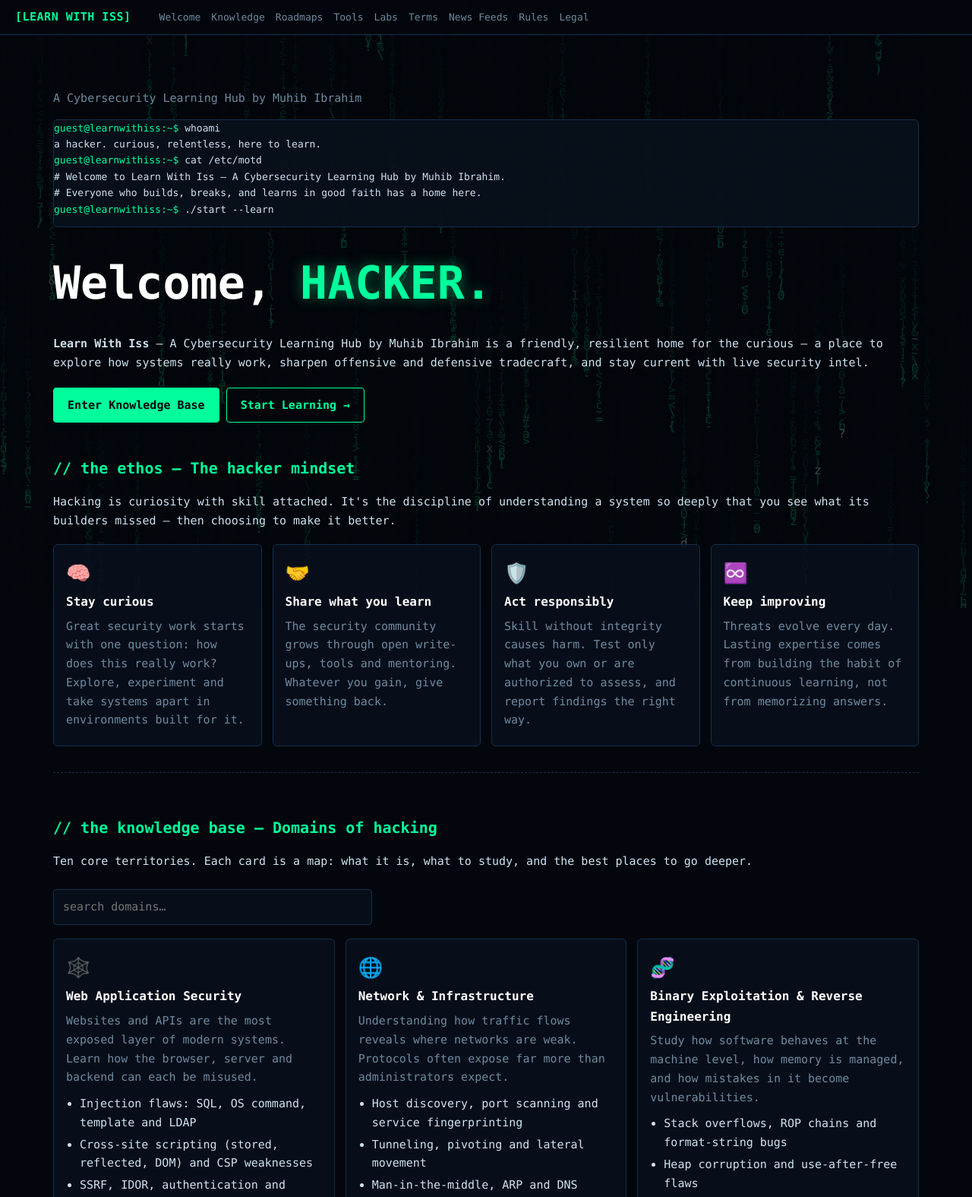
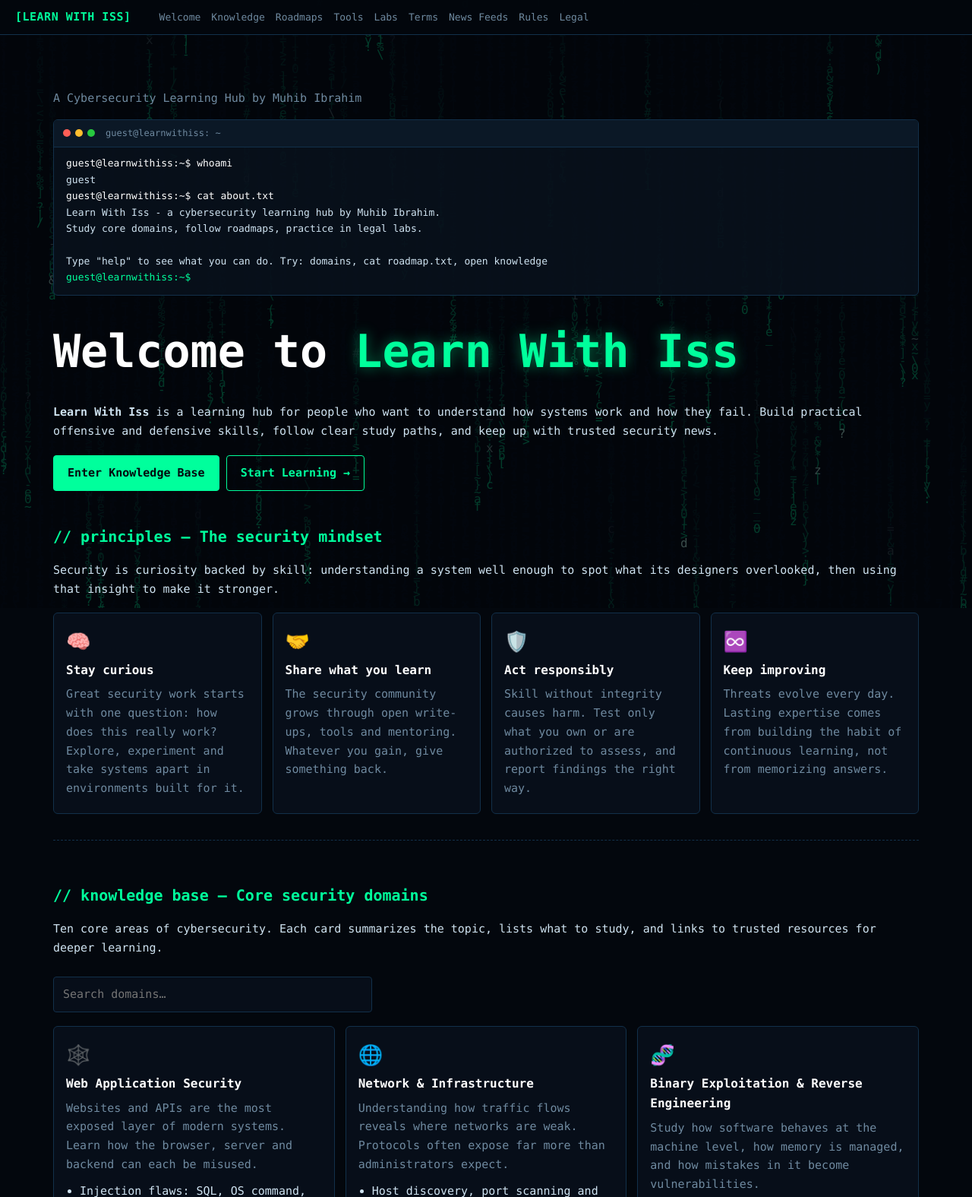
Before and after one commit to muhibibrahim-6/Learn-with-Iss, a Flask app: page / in a window 1280 px wide. Shown: the top 1575 px of the page at 76% size. Run offline with Flask 3, Linux system fonts and the light colour scheme.

Commit message:
Update index.html

```diff
--- a/templates/index.html
+++ b/templates/index.html
@@ -27,29 +27,26 @@
 <main>
 <section id="welcome" class="hero">
   <p class="muted">{{ tagline }}</p>
-  <div class="term">
-    <div><span class="p">guest@learnwithiss:~$</span> whoami</div>
-    <div>a hacker. curious, relentless, here to learn.</div>
-    <div><span class="p">guest@learnwithiss:~$</span> cat /etc/motd</div>
-    <div># Welcome to {{ site_name }} — {{ tagline }}.</div>
-    <div># Everyone who builds, breaks, and learns in good faith has a home here.</div>
-    <div><span class="p">guest@learnwithiss:~$</span> ./start --learn<span class="cur">█</span></div>
+  <div class="term" id="term" role="application" aria-label="Interactive terminal">
+    <div class="term-bar"><i></i><i></i><i></i><span>guest@learnwithiss: ~</span></div>
+    <div id="term-out" aria-live="polite"></div>
+    <div class="term-line"><span class="p" id="term-ps1"></span><input id="term-in" type="text" spellcheck="false" autocomplete="off" autocapitalize="off" aria-label="Terminal input"></div>
   </div>
-  <h1>Welcome, <em>HACKER.</em></h1>
-  <p><strong>{{ site_name }}</strong> — {{ tagline }} is a friendly, resilient home for the curious — a place to explore how systems really work, sharpen offensive and defensive tradecraft, and stay current with live security intel.</p>
+  <h1>Welcome to <em>{{ site_name }}</em></h1>
+  <p><strong>{{ site_name }}</strong> is a learning hub for people who want to understand how systems work and how they fail. Build practical offensive and defensive skills, follow clear study paths, and keep up with trusted security news.</p>
   <p class="cta"><a class="btn" href="#knowledge">Enter Knowledge Base</a> <a class="btn alt" href="#paths">Start Learning →</a></p>
 
-  <h2 class="sub">// the ethos — The hacker mindset</h2>
-  <p>Hacking is curiosity with skill attached. It's the discipline of understanding a system so deeply that you see what its builders missed — then choosing to make it better.</p>
+  <h2 class="sub">// principles — The security mindset</h2>
+  <p>Security is curiosity backed by skill: understanding a system well enough to spot what its designers overlooked, then using that insight to make it stronger.</p>
   <div class="grid g4">
     {% for icon, t, d in ethos %}<article class="card"><div class="ico">{{ icon }}</div><h3>{{ t }}</h3><p>{{ d }}</p></article>{% endfor %}
   </div>
 </section>
 
 <section id="knowledge">
-  <h2>// the knowledge base — Domains of hacking</h2>
-  <p>Ten core territories. Each card is a map: what it is, what to study, and the best places to go deeper.</p>
-  <input id="q" class="search" type="search" placeholder="search domains…" aria-label="Search domains" autocomplete="off">
+  <h2>// knowledge base — Core security domains</h2>
+  <p>Ten core areas of cybersecurity. Each card summarizes the topic, lists what to study, and links to trusted resources for deeper learning.</p>
+  <input id="q" class="search" type="search" placeholder="Search domains…" aria-label="Search domains" autocomplete="off">
   <div class="grid g3" id="domains">
     {% for icon, t, d, pts, links in domains %}
     <article class="card dom"><div class="ico">{{ icon }}</div><h3>{{ t }}</h3><p>{{ d }}</p>
@@ -60,8 +57,8 @@
 </section>
 
 <section id="paths">
-  <h2>// the roadmap — Learning paths</h2>
-  <p>No gatekeeping. If you can read this page, you can start today. Follow the steps in order.</p>
+  <h2>// roadmap — Learning paths</h2>
+  <p>Anyone can begin today. Work through the stages in order and build your skills step by step.</p>
   <div class="grid g3">
     {% for t, d, steps in paths %}
     <article class="card"><div class="num">0{{ loop.index }}</div><h3>{{ t }}</h3><p>{{ d }}</p>
@@ -70,8 +67,8 @@
 </section>
 
 <section id="arsenal">
-  <h2>// the arsenal — Tools of the trade</h2>
-  <p>The essential kit, grouped by job. Free and open-source unless noted. Learn one well before collecting them all.</p>
+  <h2>// toolkit — Essential tools</h2>
+  <p>Commonly used tools grouped by purpose. Most are free or open source. Master a few thoroughly before collecting many.</p>
   <div class="grid g4">
     {% for group, items in tools.items() %}
     <article class="card"><h3>{{ group }}</h3><p class="chips">{% for i in items %}<span>{{ i }}</span>{% endfor %}</p></article>{% endfor %}
@@ -79,24 +76,24 @@
 </section>
 
 <section id="practice">
-  <h2>// the dojo — Practice grounds</h2>
-  <p>Reading is not skill. These are legal, intentionally-vulnerable playgrounds — hack them all you want.</p>
+  <h2>// practice labs — Safe places to train</h2>
+  <p>Real skill comes from practice. These platforms are legal, intentionally vulnerable environments built for hands-on learning.</p>
   <div class="grid g3">
     {% for n, d, u in practice %}<a class="card link" href="{{ u }}" target="_blank" rel="noopener"><h3>{{ n }} ↗</h3><p>{{ d }}</p></a>{% endfor %}
   </div>
 </section>
 
 <section id="glossary">
-  <h2>// the lexicon — Speak the language</h2>
-  <p>The vocabulary you'll hear everywhere. Know these and you can follow any conversation in the field.</p>
+  <h2>// glossary — Key terms</h2>
+  <p>Common terminology used across the industry. Knowing these terms makes technical discussions easier to follow.</p>
   <div class="grid g4">
     {% for t, d in glossary %}<article class="card"><h3>{{ t }}</h3><p>{{ d }}</p></article>{% endfor %}
   </div>
 </section>
 
 <section id="intel">
-  <h2>// live intel — The feeds</h2>
-  <p>Stay current. Curated, high-signal sources — threat intel, advisories, CVEs, cloud, and AI tradecraft.</p>
+  <h2>// news &amp; intelligence — Trusted sources</h2>
+  <p>Stay informed with a curated list of reliable sources covering threat intelligence, advisories, vulnerabilities, cloud security and AI.</p>
   {% for group, items in feeds.items() %}
   <h3 class="grp">{{ group }}</h3>
   <div class="grid g4">
@@ -105,9 +102,9 @@
 </section>
 
 <section id="rules">
-  <h2>// rules of the house</h2>
+  <h2>// code of conduct</h2>
   <ul class="rules">{% for r in rules %}<li>{{ r }}</li>{% endfor %}</ul>
-  <p class="muted">// {{ site_name }} provides educational cybersecurity information and links to public resources. You are responsible for how you use what you learn. Hack ethically.</p>
+  <p class="muted">// {{ site_name }} offers educational cybersecurity information and links to public resources. You remain responsible for how you apply it. Practice ethically and lawfully.</p>
 </section>
 
 <section id="legal">
@@ -130,8 +127,8 @@
 
 <footer>
   <p>&copy; {{ year }} {{ owner }} · {{ site_name }} · All rights reserved on original content · <a href="#legal">Copyright &amp; Disclaimer</a></p>
-  <p>curated for ethical hackers, students &amp; defenders · resilient by design · all are welcome</p>
-  <p class="p">&gt; {{ site_name|lower }} // stay curious. stay ethical. keep hacking. <span class="cur">_</span></p>
+  <p>Built for students, ethical hackers and defenders</p>
+  <p class="p">&gt; {{ site_name|lower }} // stay curious. stay ethical. keep learning. <span class="cur">_</span></p>
 </footer>
 
 <script>
@@ -169,5 +166,92 @@
   } else { setInterval(draw, 55); }
 })();
 </script>
+
+<script>
+(function(){
+  const SITE = {{ site_name|tojson }}, OWNER = {{ owner|tojson }};
+  const PS1 = 'guest@learnwithiss:~$ ';
+  const out = document.getElementById('term-out'), inp = document.getElementById('term-in'), box = document.getElementById('term');
+  document.getElementById('term-ps1').textContent = PS1;
+
+  const FILES = {
+    'about.txt': SITE + ' - a cybersecurity learning hub by ' + OWNER + '.\nStudy core domains, follow roadmaps, practice in legal labs.',
+    'roadmap.txt': '1. Foundations  - Linux, networking, Python, home lab\n2. Core Offense - web security, recon, boxes, write-ups\n3. Specialize   - web | binary | cloud | AI | AD, CTFs, bug bounty',
+    'tools.txt': 'recon: nmap, masscan, amass, subfinder\nweb: Burp Suite, OWASP ZAP, ffuf, sqlmap\nre: Ghidra, radare2, x64dbg, gdb\nnetwork: Wireshark, tcpdump, mitmproxy\nforensics: Volatility, Autopsy, binwalk, CyberChef',
+    'labs.txt': 'PortSwigger Academy, Hack The Box, TryHackMe, picoCTF,\nOverTheWire, VulnHub, pwn.college, Cryptopals, Root-Me, CTFtime',
+    'rules.txt': '1. Test only what you own or are authorized to test.\n2. Know your local computer-crime laws.\n3. Report vulnerabilities responsibly.\n4. Use knowledge to protect, never to harm.',
+  };
+  const SECTIONS = ['welcome','knowledge','paths','arsenal','practice','glossary','intel','rules','legal'];
+  const CMDS = ['help','ls','cat','whoami','pwd','date','echo','clear','history','neofetch','open','domains','paths','tools','labs','rules','uname','id','ping','exit'];
+  let hist = [], hi = 0;
+
+  function print(text, cls){
+    const d = document.createElement('div');
+    if (cls) d.className = cls;
+    d.textContent = text;
+    out.appendChild(d);
+    box.scrollTop = box.scrollHeight;
+  }
+  function esc(){ out.innerHTML = ''; }
+
+  const run = {
+    help(){ return 'Available commands:\n  help            show this list\n  ls              list files\n  cat <file>      read a file\n  whoami, id, pwd, uname, date, echo <text>\n  neofetch        system summary\n  domains         list security domains\n  paths           show learning roadmap\n  tools           list common tools\n  labs            list practice labs\n  rules           code of conduct\n  open <section>  jump to a page section (' + SECTIONS.join(', ') + ')\n  history, clear'; },
+    ls(){ return Object.keys(FILES).join('    '); },
+    cat(a){ if(!a[0]) return 'cat: missing file name'; return FILES[a[0]] || ('cat: ' + a[0] + ': No such file or directory'); },
+    whoami(){ return 'guest'; },
+    id(){ return 'uid=1000(guest) gid=1000(guest) groups=1000(guest),100(learners)'; },
+    pwd(){ return '/home/guest'; },
+    uname(){ return 'LearnWithIss 1.0 x86_64 GNU/Linux'; },
+    date(){ return new Date().toString(); },
+    echo(a){ return a.join(' '); },
+    domains(){ return [...document.querySelectorAll('#domains .dom h3')].map((h,i)=>(i+1)+'. '+h.textContent).join('\n'); },
+    paths(){ return FILES['roadmap.txt']; },
+    tools(){ return FILES['tools.txt']; },
+    labs(){ return FILES['labs.txt']; },
+    rules(){ return FILES['rules.txt']; },
+    history(){ return hist.map((h,i)=>(' '+(i+1)+'  '+h)).join('\n'); },
+    neofetch(){ return 'guest@learnwithiss\n-------------------\nSite:    ' + SITE + '\nCurator: ' + OWNER + '\nTopics:  10 security domains\nShell:   lwi-sh 1.0\nMode:    educational / ethical use only'; },
+    ping(a){ return a[0] ? 'ping: ' + a[0] + ': network access is disabled in this demo shell' : 'ping: usage error: destination required'; },
+    exit(){ return 'logout is disabled. This terminal stays open - keep learning.'; },
+    open(a){
+      const id = a[0];
+      if (!id) return 'usage: open <section>\nsections: ' + SECTIONS.join(', ');
+      if (!SECTIONS.includes(id)) return 'open: unknown section "' + id + '"';
+      document.getElementById(id).scrollIntoView({behavior:'smooth'}); return 'opening #' + id + ' ...';
+    },
+  };
+
+  function exec(line){
+    print(PS1 + line, 'cmd');
+    const parts = line.trim().split(/\s+/).filter(Boolean);
+    if (!parts.length) return;
+    hist.push(line); hi = hist.length;
+    const name = parts[0], args = parts.slice(1);
+    if (name === 'clear') { esc(); return; }
+    if (name === 'sudo') { print('guest is not in the sudoers file. This incident will be reported.', 'err'); return; }
+    if (run[name]) { print(run[name](args)); }
+    else print(name + ': command not found. Type "help" to see available commands.', 'err');
+  }
+
+  inp.addEventListener('keydown', e => {
+    if (e.key === 'Enter'){ exec(inp.value); inp.value = ''; }
+    else if (e.key === 'ArrowUp'){ if (hi > 0){ hi--; inp.value = hist[hi]; } e.preventDefault(); }
+    else if (e.key === 'ArrowDown'){ if (hi < hist.length - 1){ hi++; inp.value = hist[hi]; } else { hi = hist.length; inp.value = ''; } e.preventDefault(); }
+    else if (e.key === 'Tab'){
+      e.preventDefault();
+      const v = inp.value, parts = v.split(/\s+/);
+      if (parts.length === 1){ const m = CMDS.filter(c => c.startsWith(parts[0])); if (m.length === 1) inp.value = m[0] + ' '; else if (m.length > 1) print(m.join('  ')); }
+      else if (parts[0] === 'cat'){ const m = Object.keys(FILES).filter(f => f.startsWith(parts[1]||'')); if (m.length === 1) inp.value = 'cat ' + m[0]; }
+      else if (parts[0] === 'open'){ const m = SECTIONS.filter(f => f.startsWith(parts[1]||'')); if (m.length === 1) inp.value = 'open ' + m[0]; }
+    }
+    else if (e.key === 'l' && e.ctrlKey){ e.preventDefault(); esc(); }
+  });
+  box.addEventListener('click', () => { if (!getSelection().toString()) inp.focus(); });
+
+  // boot sequence
+  exec('whoami'); exec('cat about.txt');
+  print('\nType "help" to see what you can do. Try: domains, cat roadmap.txt, open knowledge');
+})();
+</script>
 </body>
 </html>
```
